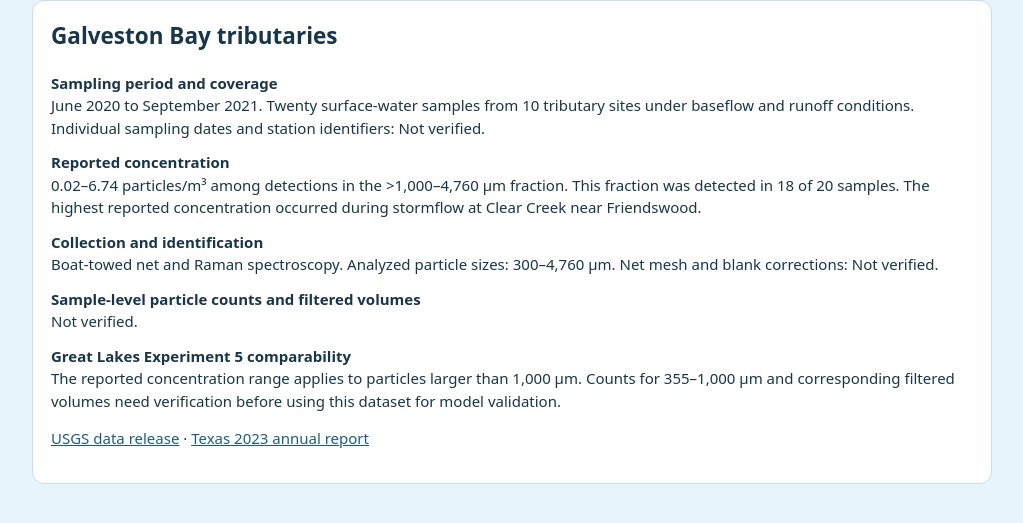
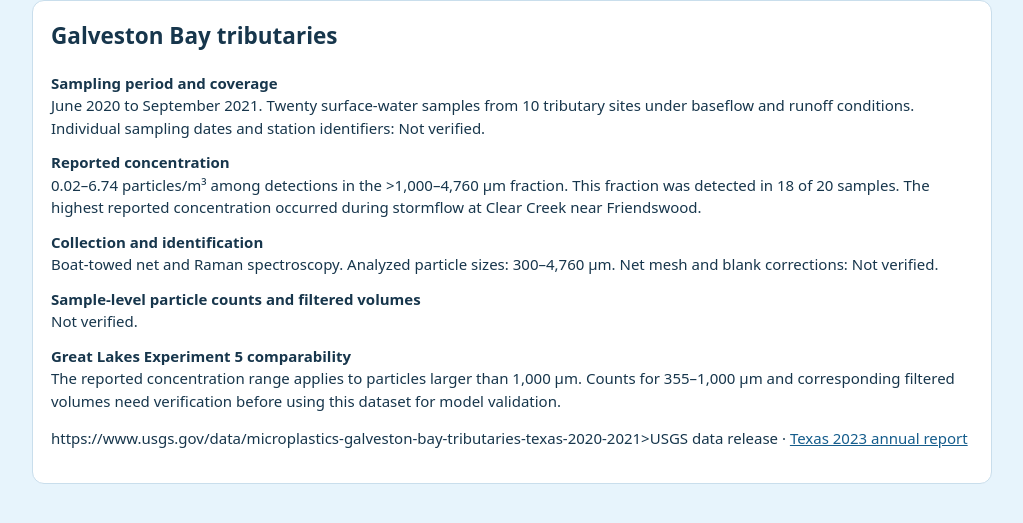
Before and after one commit to crystgandhi/Microplastics-Water-Data-Analyzer, a plain HTML site: page water-lookup-texas.html in a window 1280 px wide. Shown: the part 89-612 px from the top of the page, without its empty margins (128-1151 px from the left). Drawn offline with Linux system fonts and the light colour scheme.

Commit message:
texas_ref

```diff
--- a/water-lookup-texas.html
+++ b/water-lookup-texas.html
@@ -28,7 +28,7 @@ h1,h2{margin-top:0}dt{font-weight:650}dd{margin:0 0 12px}a{color:#155d8c}
 <dt>Great Lakes Experiment 5 comparability</dt>
 <dd>The reported concentration range applies to particles larger than 1,000 µm. Counts for 355–1,000 µm and corresponding filtered volumes need verification before using this dataset for model validation.</dd>
 </dl>
-<p><a href="https://doi.org/10.5066/P13GHXRE">USGS data release</a> · <a href="https://www.tceq.texas.gov/downloads/water-quality/nonpoint/plans-reports/nps-2023-annual-report-sfr-066-23.pdf#page=32">Texas 2023 annual report</a></p>
+<p>https://www.usgs.gov/data/microplastics-galveston-bay-tributaries-texas-2020-2021>USGS data release</a> · <a href="https://www.tceq.texas.gov/downloads/water-quality/nonpoint/plans-reports/nps-2023-annual-report-sfr-066-23.pdf#page=32">Texas 2023 annual report</a></p>
 </section>
 </main>
 </body>
```
